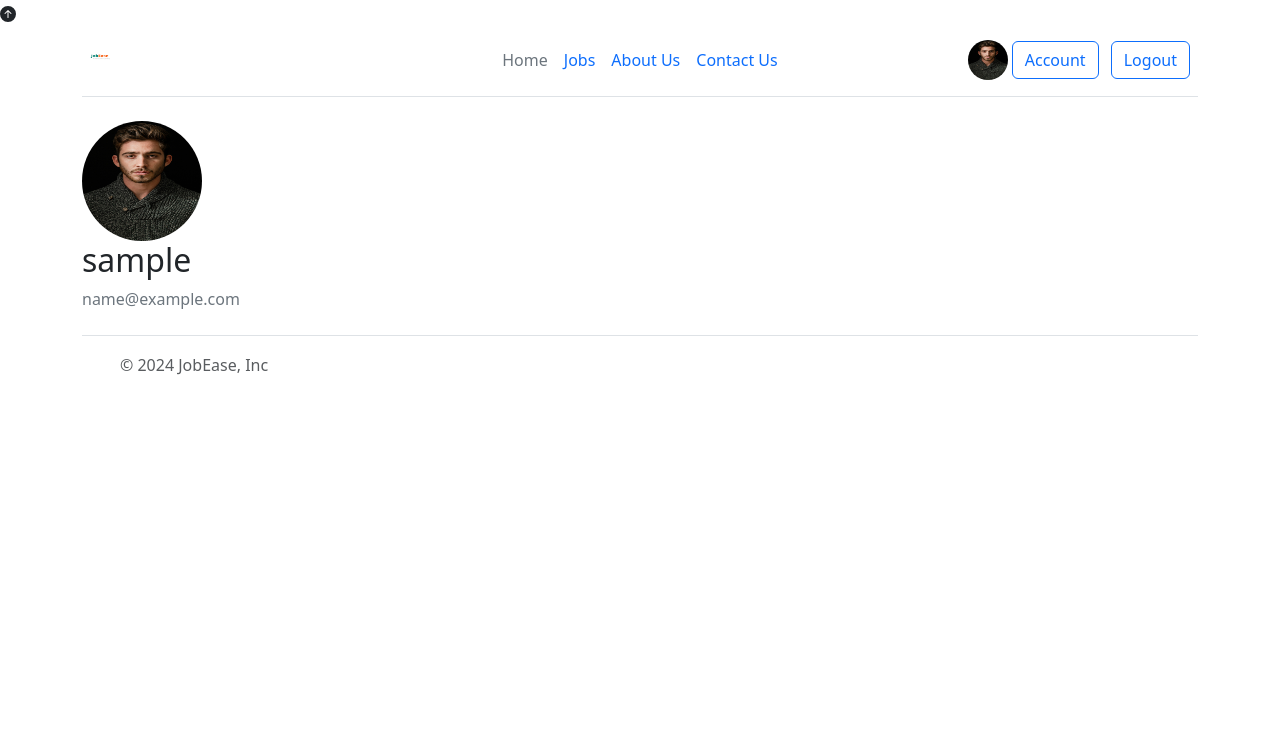
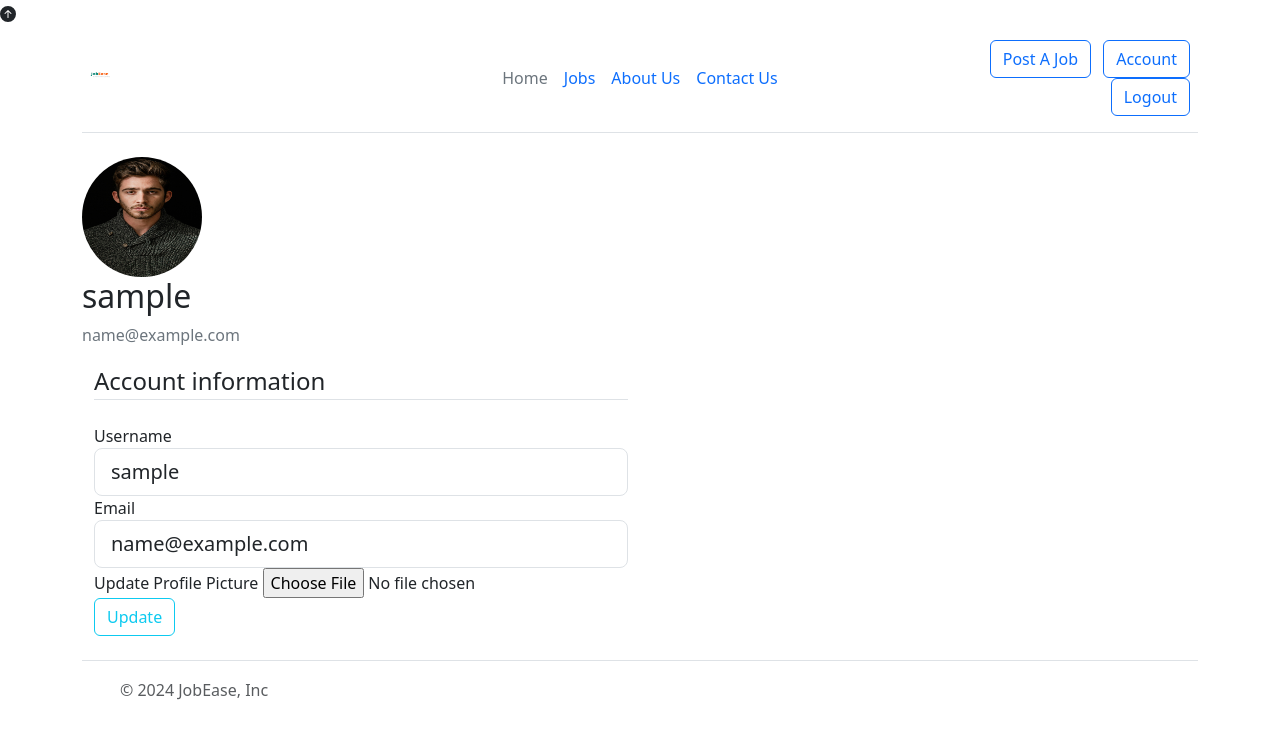
Before and after one commit to Heavenboi/jobease-portfolio, a Flask app: page /account in a window 1280 px wide. Shown: the top 739 px of the page. Run offline with Flask 3, Linux system fonts and the light colour scheme; the visitor is signed in with stand-in values (Sample User, id 1); parts of the project's set-up code (start-up, migrations or seed data) failed here and were passed over; some libraries are stand-ins or nearby versions.

Commit message:
user can now post new jobs

```diff
--- a/jobease/database.py
+++ b/jobease/database.py
@@ -1,6 +1,6 @@
 from sqlalchemy import create_engine, text
 
-db_connection_string = "mysql+pymysql://kq489gxwrraoohqo9a61:pscale_pw_lnC7G73UBbPN0CLeUtDDLeluSpAEhmARGb6wubQz18d@aws.connect.psdb.cloud/jobease-database?charset=utf8mb4"
+db_connection_string = ""
 engine = create_engine(db_connection_string, connect_args={
     "ssl": {
         "ssl_ca": "/etc/ssl/certs/ca-certificates.crt"
@@ -22,6 +22,10 @@ def insert_job_into_db(job_title, job_description):
 def insert_user_into_db(username, email, password, profile_picture='default.jpg'):
     with engine.connect() as conn:
         conn.execute(
-            text("INSERT INTO users (username, email, password, profile_picture) VALUES (:username, :email, :password, :profile_picture)"),
-            username=username, email=email, password=password, profile_picture=profile_picture
+            text("INSERT INTO users (username, email, password, profile_picture) "
+                 "VALUES (:username, :email, :password, :emage_file)"),
+            username=username,
+            email=email,
+            password=password,
+            image_file=profile_picture
         )
--- a/jobease/forms.py
+++ b/jobease/forms.py
@@ -1,5 +1,7 @@
 from flask_wtf import FlaskForm
-from wtforms import StringField, PasswordField, SubmitField, BooleanField
+from flask_wtf.file import FileField, FileAllowed
+from flask_login import current_user
+from wtforms import StringField, PasswordField, SubmitField, BooleanField, TextAreaField
 from wtforms.validators import DataRequired, Length, Email, EqualTo, ValidationError
 from flask_wtf.file import FileField, FileAllowed
 from jobease.models import User
@@ -39,21 +41,32 @@ class LoginForm(FlaskForm):
     submit = SubmitField('Login')
 
 
-class AppdateAccountForm(FlaskForm):
+class updateAccountForm(FlaskForm):
     username = StringField('Username',
                            validators=[DataRequired(), Length(min=2, max=20)])
     email = StringField('Email',
                         validators=[DataRequired(), Email()])
+    picture = FileField('Update Profile Picture', validators=[FileAllowed(['jpg', 'png'])])
     submit = SubmitField('Update')
 
     def validate_username(self, username):
-        user = User.query.filter_by(username=username.data).first()
+        if username.data != current_user.username:
+            user = User.query.filter_by(username=username.data).first()
 
-        if user:
-            raise ValidationError('That username is taken. Please chose a differnt one.')
+            if user:
+                raise ValidationError('That username is taken. Please chose a different one.')
 
     def validate_email(self, email):
-        email = User.query.filter_by(username=email.data).first()
+        if email.data != current_user.email:
+            email = User.query.filter_by(username=email.data).first()
 
-        if email:
-            raise ValidationError('That email is taken. Please chose a differnt one.')
+            if email:
+                raise ValidationError('That email is taken. Please chose a different one.')
+
+class PostForm(FlaskForm):
+    title = StringField('Title', validators=[DataRequired()])
+    description = TextAreaField('Description', validators=[DataRequired()])
+    location = TextAreaField('Location', validators=[DataRequired()])
+    salary = TextAreaField('Salary', validators=[DataRequired()])
+    responsibilities = TextAreaField('Responsibilities', validators=[DataRequired()])
+    submit = SubmitField('Post')
--- a/jobease/models.py
+++ b/jobease/models.py
@@ -18,11 +18,12 @@ class User(db.Model, UserMixin):
         return f"User('{self.username}', '{self.email}', '{self.image_file}')"
 
 class JobPost(db.Model):
+
     id = db.Column(db.Integer, primary_key=True)
     title = db.Column(db.String(100), nullable=False)
     location = db.Column(db.String(100), nullable=False)
     salary = db.Column(db.Integer, nullable=False)
-    carrency = db.Column(db.String(10), nullable=False)
+    currency = db.Column(db.String(10), nullable=False)
     date_posted = db.Column(db.DateTime, nullable=False, default=datetime.utcnow)
     description = db.Column(db.Text, nullable=False)
     responsibilities = db.Column(db.Text, nullable=False)
--- a/jobease/routes.py
+++ b/jobease/routes.py
@@ -1,8 +1,11 @@
+import os
+import secrets
+from PIL import Image
 from flask import  render_template, flash, redirect, url_for,request
 from jobease import app, db, bcrypt
 from jobease import app
 from jobease.models import User, JobPost
-from jobease.forms import RegistrationForm, LoginForm
+from jobease.forms import RegistrationForm, LoginForm, updateAccountForm, PostForm
 from jobease.database import load_jobs_from_db
 from flask_login import login_user, current_user, logout_user, login_required
 
@@ -79,8 +82,42 @@ def logout():
     logout_user()
     return redirect(url_for('homepage'))
 
-@app.route("/account")
+def save_picture(form_picture):
+    random_hex = secrets.token_hex(8)
+    _, f_ext = os.path.splitext(form_picture.filename)
+    picture_fn = random_hex + f_ext
+    picture_path = os.path.join(app.root_path, 'static/user/upload/profile_picture', picture_fn)
+
+    output_size = (125, 125)
+    i = Image.open(form_picture)
+    i.thumbnail(output_size)
+    i.save(picture_path)
+
+    return picture_fn
+@app.route("/account", methods=['GET', 'POST'])
 @login_required
 def account():
+    form = updateAccountForm()
+    if form.validate_on_submit():
+        if form.picture.data:
+            picture_file = save_picture(form.picture.data)
+            current_user.image_file = picture_file
+        current_user.username = form.username.data
+        current_user.email = form.email.data
+        db.session.commit()
+        flash('You account is updated!', 'success')
+        return redirect(url_for('account'))
+    elif request.method == 'GET':
+        form.username.data = current_user.username
+        form.email.data = current_user.email
     image_file = url_for('static', filename='user/upload/profile_picture/' + current_user.image_file)
-    return render_template('account.html', title='Account', image_file = image_file)
+    return render_template('account.html', title='Account', image_file = image_file,form=form)
+
+@app.route("/jobs/new", methods=['GET', 'POST'])
+@login_required
+def new_jobs():
+    form = PostForm()
+    if form.validate_on_submit():
+        flash('Your Job has been created!', 'success')
+        redirect(url_for('home'))
+    return render_template('create_jobs.html', title='New Jobs', form=form)
--- a/jobease/templates/account.html
+++ b/jobease/templates/account.html
@@ -9,6 +9,56 @@
         <p class="text-secondary">{{ current_user.email }}</p>
       </div>
     </div>
-    <!-- FORM HERE -->
+    <div class="container">
+        <div class="row">
+            <div class="col-md-6">
+                <!-- Right Section with Registration Form -->
+                <form method="POST" action="" enctype="multipart/form-data">
+                        {{ form.hidden_tag() }}
+                        <fieldset class="form-group">
+                            <legend class="border-bottom mb-4">Account information</legend>
+                            <div class="form-group">
+                                {{ form.username.label(class="form-control-label") }}
+                                {% if form.username.errors %}
+                                {{ form.username(class="form-control form-control-lg is-invalid") }}
+                                <div class="invalid-feedback">
+                                    {% for error in form.username.errors %}
+                                    <span>{{ error }}</span>
+                                    {% endfor %}
+                                </div>
+                                {% else %}
+                                {{ form.username(class="form-control form-control-lg") }}
+                                {% endif %}
+                            </div>
+                            <div class="form-group">
+                                {{ form.email.label(class="form-control-label") }}
+                                {% if form.email.errors %}
+                                {{ form.email(class="form-control form-control-lg is-invalid") }}
+                                <div class="invalid-feedback">
+                                    {% for error in form.email.errors %}
+                                    <span>{{ error }}</span>
+                                    {% endfor %}
+                                </div>
+                                {% else %}
+                                {{ form.email(class="form-control form-control-lg") }}
+                                {% endif %}
+                            </div>
+                            <div class="form-group">
+                                {{ form.picture.label() }}
+                                {{ form.picture(class="form-control-file") }}
+                                {% if form.picture.errors %}
+                                    {% for error in form.picture.errors %}
+                                        <span class="text-danger">{{ error }}</span></br>
+                                    {% endfor %}
+                                {% endif %}
+                            </div>
+                            <div class="form-group">
+                                {{ form.submit(class="btn btn-outline-info") }}
+                            </div>
+                        </fieldset>
+                </form>
+            </div>
+        </div>
+    </div>
 </div>
 {% endblock content %}
--- a/jobease/templates/nav.html
+++ b/jobease/templates/nav.html
@@ -16,8 +16,9 @@
         <div class="col-md-3 text-end">
             {% if current_user.is_authenticated %}
                 <!-- Display user's profile picture -->
-                <img src="{{ url_for('static', filename='user/upload/profile_picture/' + current_user.image_file) }}"
-                     alt="Profile Picture" class="rounded-circle" width="40" height="40">
+                <!--img src="{{ url_for('static', filename='user/upload/profile_picture/' + current_user.image_file) }}"
+                     alt="Profile Picture" class="rounded-circle" width="40" height="40"-->
+                <a href="{{ url_for('new_jobs') }}" class="btn btn-outline-primary me-2">Post A Job</a>
                 <a href="{{ url_for('account') }}" class="btn btn-outline-primary me-2">Account</a>
                 <a href="{{ url_for('logout') }}" class="btn btn-outline-primary me-2">Logout</a>
             {% else %}
@@ -26,4 +27,13 @@
             {% endif %}
         </div>
     </header>
+        {% with messages = get_flashed_messages(with_categories=true) %}
+        {% if messages %}
+          {% for category, message in messages %}
+            <div class="alert alert-{{ category }}">
+              {{ message }}
+            </div>
+          {% endfor %}
+        {% endif %}
+      {% endwith %}
 </div>
```
Also changed, not shown: jobease/templates/jobs.html (+1 -10 lines).
